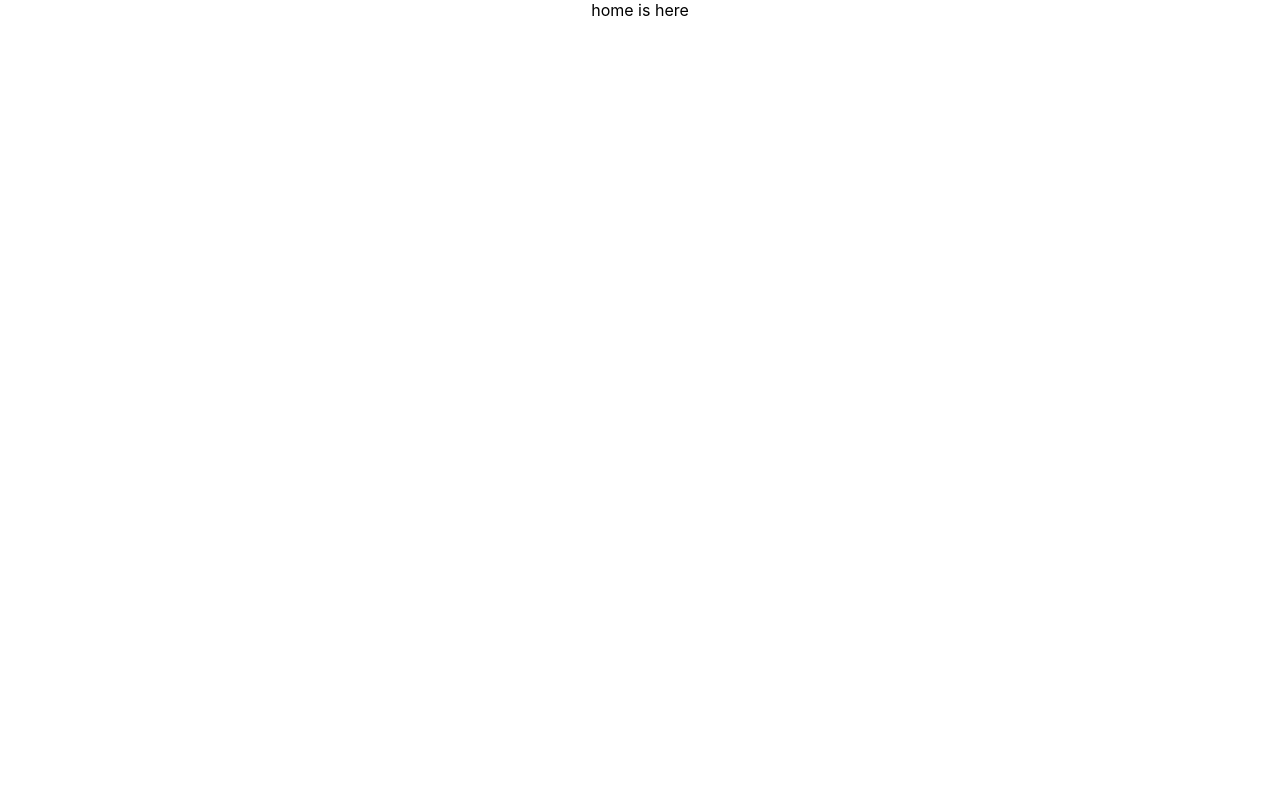
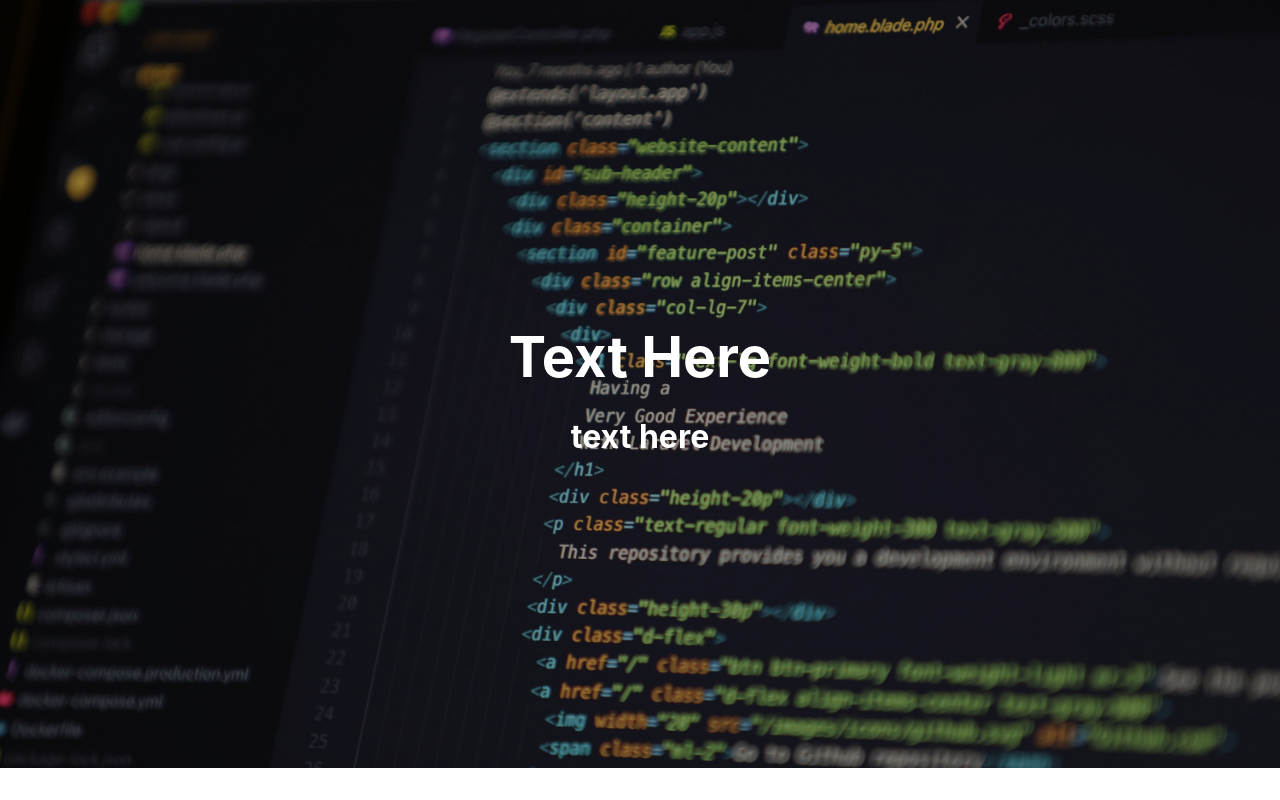
Before and after one commit to G3o-R/gerardo-rapeta-portfolio-site, a React (Create React App) app: page / in a window 1280 px wide. Built offline with nearby package versions, Linux system fonts and the light colour scheme.

Commit message:
adding HeroSection

```diff
--- /dev/null
+++ b/src/components/Hero.js
@@ -0,0 +1,74 @@
+import { useState, useEffect, useRef } from "react";
+import {
+  HeroSliderOverlay,
+  OverlayTextWrapper,
+  SlideBackground,
+  SlideWrapper,
+  HeroSlider,
+  HeroSliderWrapper,
+  SliderMenuNavWrapper,
+  SliderMenuNavContainer,
+ } from "../styles/HeroStyles";
+
+ import codeBackground from "../images/code-background-image.jpg"
+
+export default function Hero(){
+
+  const [ activeIndex, setActiveIndex ] = useState(0)
+  const intervalRef = useRef(null);
+
+//   useEffect(() => {
+//     intervalRef.current = setInterval(() => {
+//       setActiveIndex((prevIndex) => (prevIndex === 2 ? 0 : prevIndex + 1));
+//     }, 5000);
+
+//     return () => clearInterval(intervalRef.current);
+//   }, []);
+
+  function handleSelect(e){
+    let i = parseInt(e.target.id);
+    setActiveIndex(i);
+
+    if (intervalRef.current) {
+      clearInterval(intervalRef.current);
+    }
+  }
+
+  return (
+    <HeroSlider>
+      <HeroSliderWrapper>
+        <HeroSliderOverlay>
+          <OverlayTextWrapper>
+            <h1>Text Here</h1>
+            <h2>text here</h2>
+          </OverlayTextWrapper>
+        </HeroSliderOverlay>
+
+        <SlideWrapper
+          className={activeIndex === 0 ? "active" : "inactive"}
+          id="slide-1"
+        >
+          <SlideBackground>
+            <img src={codeBackground} alt="don't know yet" />
+          </SlideBackground>
+        </SlideWrapper>
+
+        {/* <SliderMenuNavWrapper>
+          <SliderMenuNavContainer>
+            <ul>
+              <li
+
+              ></li>
+              <li
+
+              ></li>
+              <li
+
+              ></li>
+            </ul>
+          </SliderMenuNavContainer>
+        </SliderMenuNavWrapper> */}
+      </HeroSliderWrapper>
+    </HeroSlider>
+  );
+}
--- a/src/components/pages/HomePage.js
+++ b/src/components/pages/HomePage.js
@@ -1,4 +1,5 @@
 import { Home } from "../../styles/PageStyles/HomePageStyles";
+import Hero from "../Hero";
 
 
 export default function HomePage(){
@@ -6,7 +7,7 @@ export default function HomePage(){
 
     return(
         <Home className="home">
-            home is here
+            <Hero />
         </Home>
     )
 }
--- /dev/null
+++ b/src/styles/HeroStyles.js
@@ -0,0 +1,163 @@
+import styled from "styled-components";
+
+export const HeroSlider = styled.div`
+  position: relative;
+  width: 100%;
+  height: 588px;
+  overflow: hidden;
+  display: flex;
+  justify-content: center;
+  align-items: center;
+  background-color: #000;
+
+  @media screen and (min-width: 650px) {
+    height:656px;
+  }
+
+  @media screen and (min-width: 1000px) {
+    height: 768px;
+  }
+`;
+
+export const HeroSliderWrapper = styled.div`
+  width: 100%;
+  height: 100%;
+  position: relative;
+  display: flex;
+  flex-direction: column;
+  justify-content: space-between;
+`;
+
+export const HeroSliderOverlay = styled.div`
+  position: absolute;
+  top: 0;
+  left: 0;
+  width: 100%;
+  height: 100%;
+  background: rgba(0, 0, 0, 0.4);
+  display: flex;
+  justify-content: center;
+  align-items: center;
+  z-index: 2;
+`;
+
+export const OverlayTextWrapper = styled.div`
+  text-align: center;
+  color: white;
+  h1 {
+    font-size: 3.5rem;
+    margin-bottom: 10px;
+  }
+  h2 {
+    font-size: 2rem;
+  }
+
+  @media screen and (max-width: 768px) {
+    h1 {
+      font-size: 2.5rem;
+    }
+    h2 {
+      font-size: 1.5rem;
+    }
+  }
+
+  @media screen and (max-width: 450px) {
+    h1 {
+      font-size: 2rem;
+    }
+    h2 {
+      font-size: 1.2rem;
+    }
+  }
+`;
+
+export const SlideWrapper = styled.div`
+  position: absolute;
+  top: 0;
+  left: 0;
+  width: 100%;
+  height: 100%;
+  transition: opacity 0.8s ease;
+  opacity: ${(props) => (props.className === "active" ? "1" : "0")};
+  z-index: 1;
+`;
+
+export const SlideBackground = styled.div`
+  width: 100%;
+  height: 100%;
+  img {
+    width: 100%;
+    height: 100%;
+    object-fit: cover;
+  }
+`;
+
+export const SliderMenuNavWrapper = styled.div`
+  position: absolute;
+  bottom: 10%;
+  left: 50%;
+  transform: translateX(-50%);
+  display: flex;
+  justify-content: center;
+  align-items: center;
+  z-index: 3;
+`;
+
+export const SliderMenuNavContainer = styled.div`
+  ul {
+    display: flex;
+    list-style: none;
+    padding: 0;
+    margin: 0;
+
+    li {
+      width: 15px;
+      height: 15px;
+      border-radius: 50%;
+      background-color: #fff;
+      margin: 0 5px;
+      cursor: pointer;
+
+      &:hover {
+        background-color: #f5a623;
+        transition: background-color 0.3s ease;
+      }
+
+      &.selected{
+        background-color: #f5a623;
+      }
+    }
+  }
+`;
+
+export const HeroSliderPreviousBtn = styled.div`
+  position: absolute;
+  top: 50%;
+  left: 20px;
+  transform: translateY(-50%);
+  background: rgba(255, 255, 255, 0.7);
+  border-radius: 50%;
+  padding: 10px;
+  cursor: pointer;
+  z-index: 3;
+
+  &:hover {
+    background-color: #f5a623;
+  }
+`;
+
+export const HeroSliderNextBtn = styled.div`
+  position: absolute;
+  top: 50%;
+  right: 20px;
+  transform: translateY(-50%);
+  background: rgba(255, 255, 255, 0.7);
+  border-radius: 50%;
+  padding: 10px;
+  cursor: pointer;
+  z-index: 3;
+
+  &:hover {
+    background-color: #f5a623;
+  }
+`;
```
Also changed, not shown: src/images/code-background-image.jpg (added), 1 other file (tests, documents, lock files or other folders).
